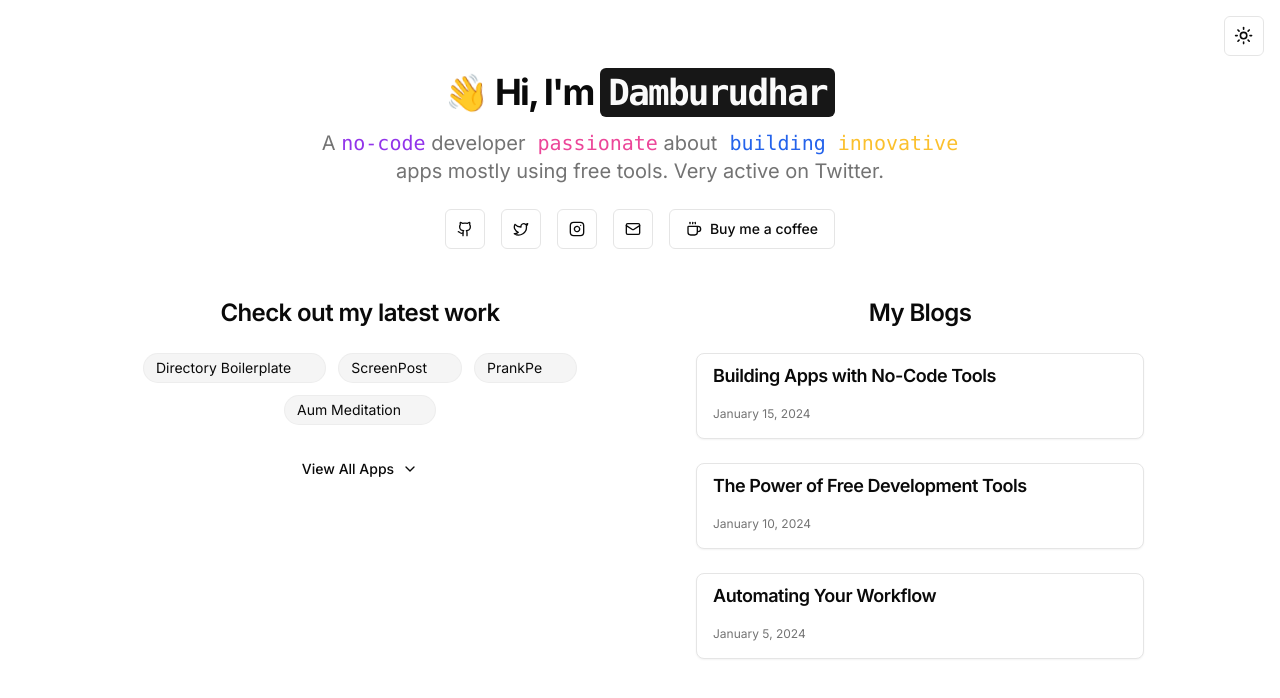
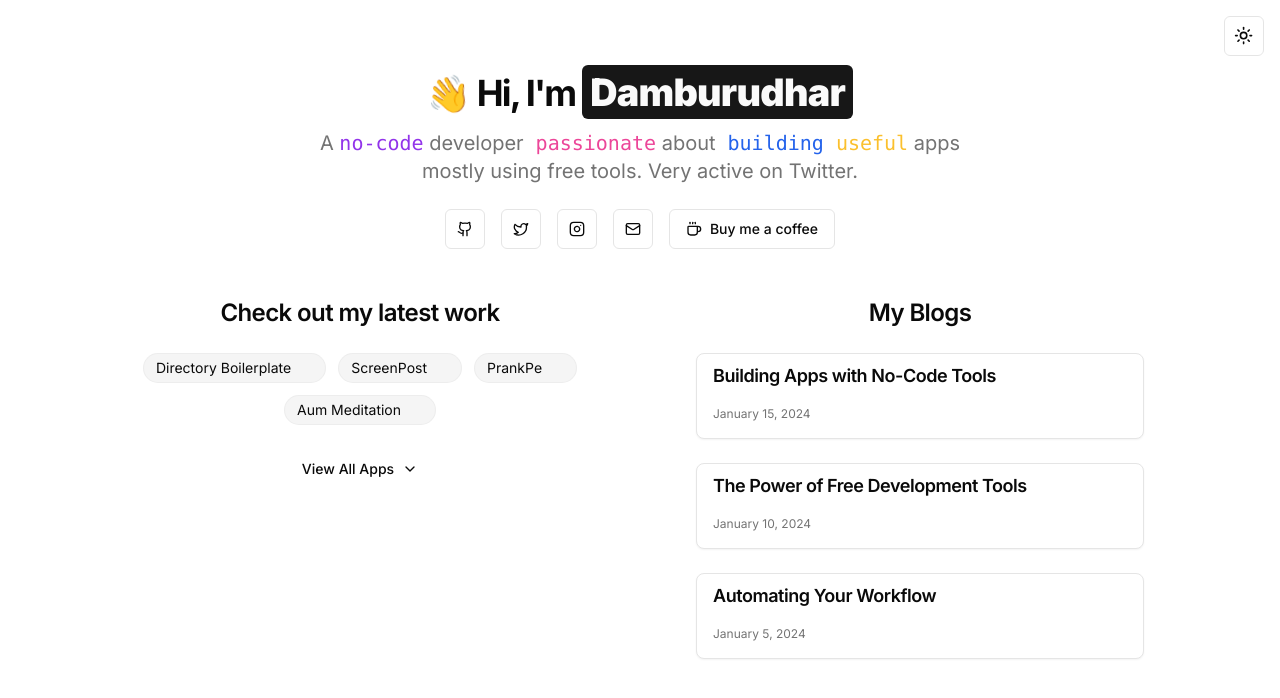
Before and after one commit to dambrubaba/text-portfolio, a Next.js app: page / in a window 1280 px wide. Shown: the top 698 px of the page. Built offline with nearby package versions, Linux system fonts and the light colour scheme.

Commit message:
Damburudhar font changed

```diff
--- a/app/globals.css
+++ b/app/globals.css
@@ -32,6 +32,7 @@
     --highlight-4: 43 96% 58%;
 
     --font-sans: Inter, -apple-system, BlinkMacSystemFont, "Segoe UI", Roboto, "Helvetica Neue", sans-serif;
+    --font-roboto: 'Roboto', sans-serif;
   }
 
   .dark {
@@ -95,9 +96,11 @@
   }
 
   .name-highlight {
-    @apply px-2 py-1 rounded-md font-mono;
+    @apply px-2 py-1 rounded-md;
     @apply bg-primary text-primary-foreground;
     @apply transition-colors duration-200;
+    letter-spacing: -0.02em;
+    font-size: 1.05em;
   }
 
   .app-tag {
--- a/app/layout.tsx
+++ b/app/layout.tsx
@@ -6,6 +6,10 @@ import { ModeToggle } from '@/components/mode-toggle';
 import { Analytics } from "@vercel/analytics/react";
 
 const inter = Inter({ subsets: ['latin'] });
+const interBlack = Inter({
+  subsets: ['latin'],
+  weight: ['900'] // Using black weight
+});
 
 export const metadata: Metadata = {
   title: 'Damburudhar - No-Code Developer',
--- a/app/page.tsx
+++ b/app/page.tsx
@@ -5,6 +5,12 @@ import { Button } from '@/components/ui/button';
 import { Card, CardContent, CardHeader, CardTitle } from '@/components/ui/card';
 import Link from 'next/link';
 import { Mail, Github, Twitter, Instagram, ChevronDown, ChevronUp, Coffee } from 'lucide-react';
+import { Inter } from 'next/font/google';
+
+const interBlack = Inter({
+  subsets: ['latin'],
+  weight: ['900']
+});
 
 export default function Home() {
   const [showAllApps, setShowAllApps] = useState(false);
@@ -63,13 +69,13 @@ export default function Home() {
         <section className="space-y-6 mb-12 flex flex-col items-center text-center max-w-2xl mx-auto">
           <div className="space-y-4">
             <h1 className="text-3xl font-bold tracking-tighter sm:text-4xl text-foreground">
-              <span className="wave">👋</span> Hi, I&apos;m <span className="name-highlight">Damburudhar</span>
+              <span className="wave">👋</span> Hi, I&apos;m <span className={`name-highlight ${interBlack.className}`}>Damburudhar</span>
             </h1>
             <p className="text-xl text-muted-foreground">
               A <span className="highlight-1">no-code</span> developer
               <span className="highlight-2"> passionate</span> about
               <span className="highlight-3"> building</span>
-              <span className="highlight-4"> innovative</span> apps mostly using free tools. Very active on Twitter.
+              <span className="highlight-4"> useful</span> apps mostly using free tools. Very active on Twitter.
             </p>
           </div>
 
```
